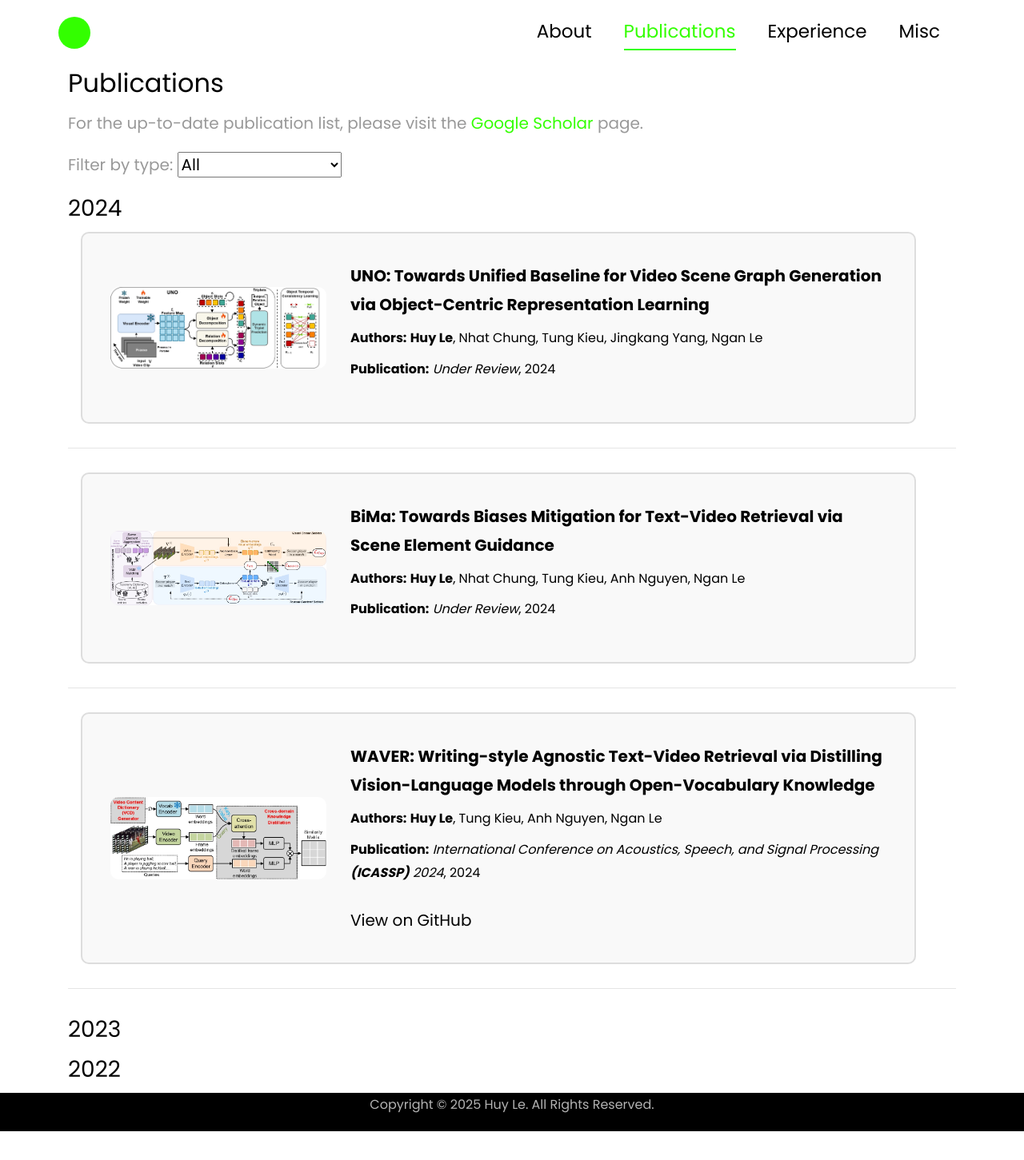
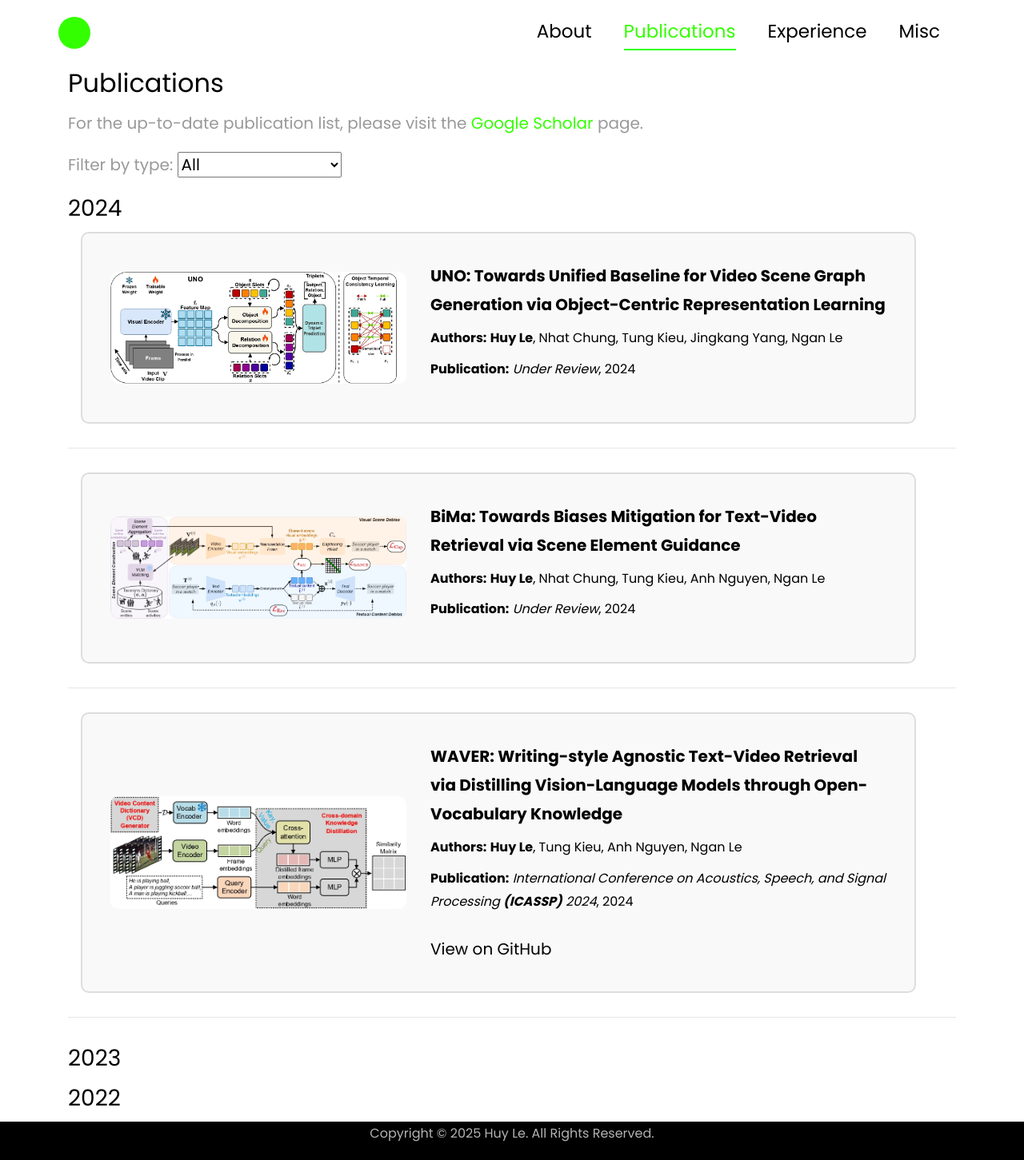
Before and after one commit to lehuy1611/lehuy1611.github.io, a Jekyll site: the page built from publication.html, in a window 1280 px wide. Shown: the whole page at 80% size. Built offline with Jekyll 4.4.1, drawn with Linux system fonts in a browser that asks for light colours; before the commit the page ends 1415 px from its top, so only the background shows below that.

Commit message:
update web layout

```diff
--- a/_includes/archive-single.html
+++ b/_includes/archive-single.html
@@ -32,10 +32,13 @@
         <table style="width: 100%; border-spacing: 0px; border-collapse: collapse; margin-right: auto;">
           <tbody>
             <tr>
-              <td style="padding: 15px; width: 30%; text-align: center;">
+              <!-- Image Cell -->
+              <td style="padding: 15px; width: 40%; text-align: center;">
                 <img src="{{ post.image }}" alt="{{ post.title }}" style="max-width: 100%; height: auto; display: block; margin: auto; border-radius: 10px;" />
               </td>
-              <td style="padding: 15px; width: 70%; vertical-align: top;">
+
+              <!-- Text Cell -->
+              <td style="padding: 15px; width: 60%; vertical-align: top;">
                 <p style="font-size: 20px; font-weight: bold; color: black; margin-bottom: 10px;">
                   <a href="{{ post.link }}" style="color: black; text-decoration: none;">{{ post.title }}</a>
                 </p>
```
